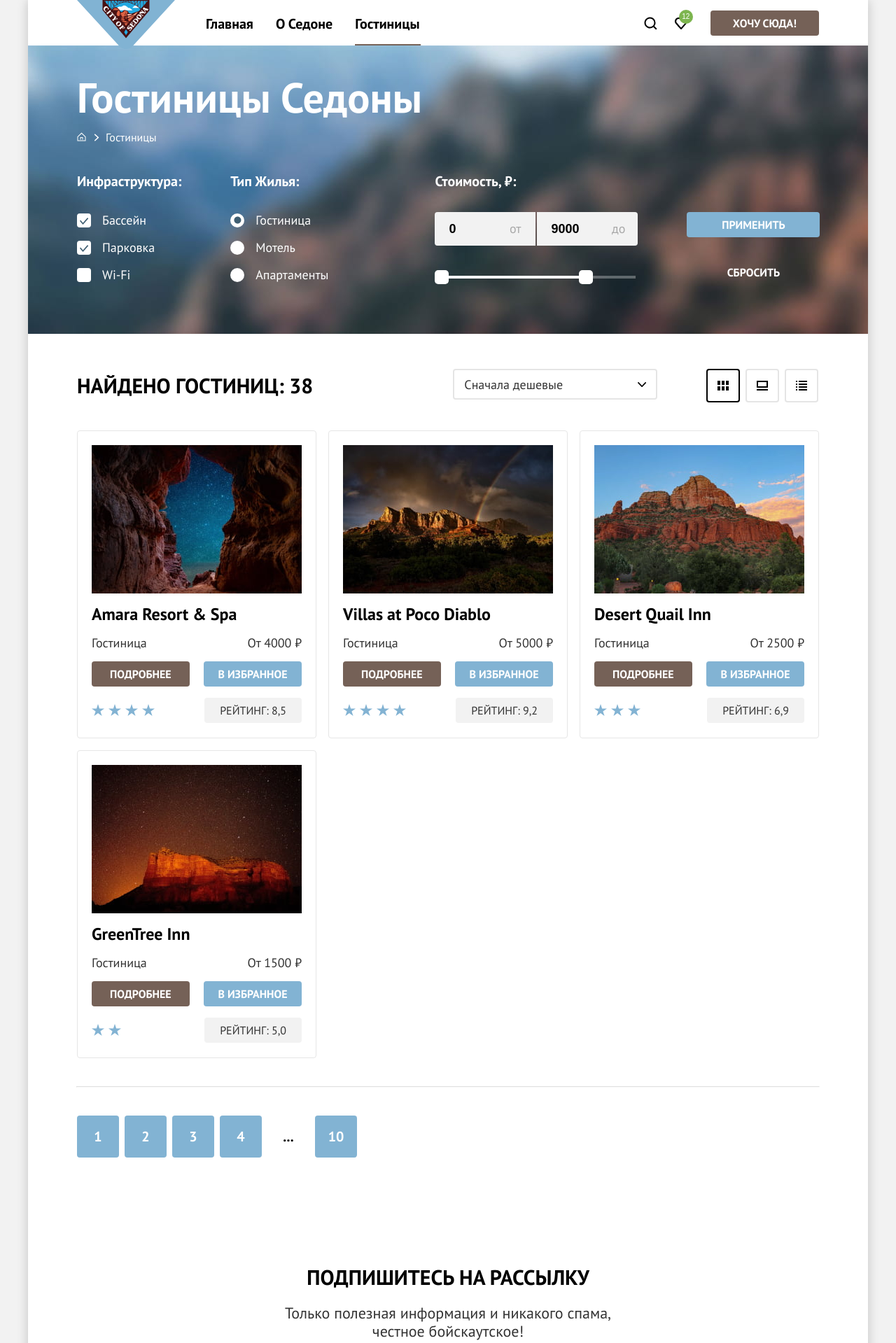
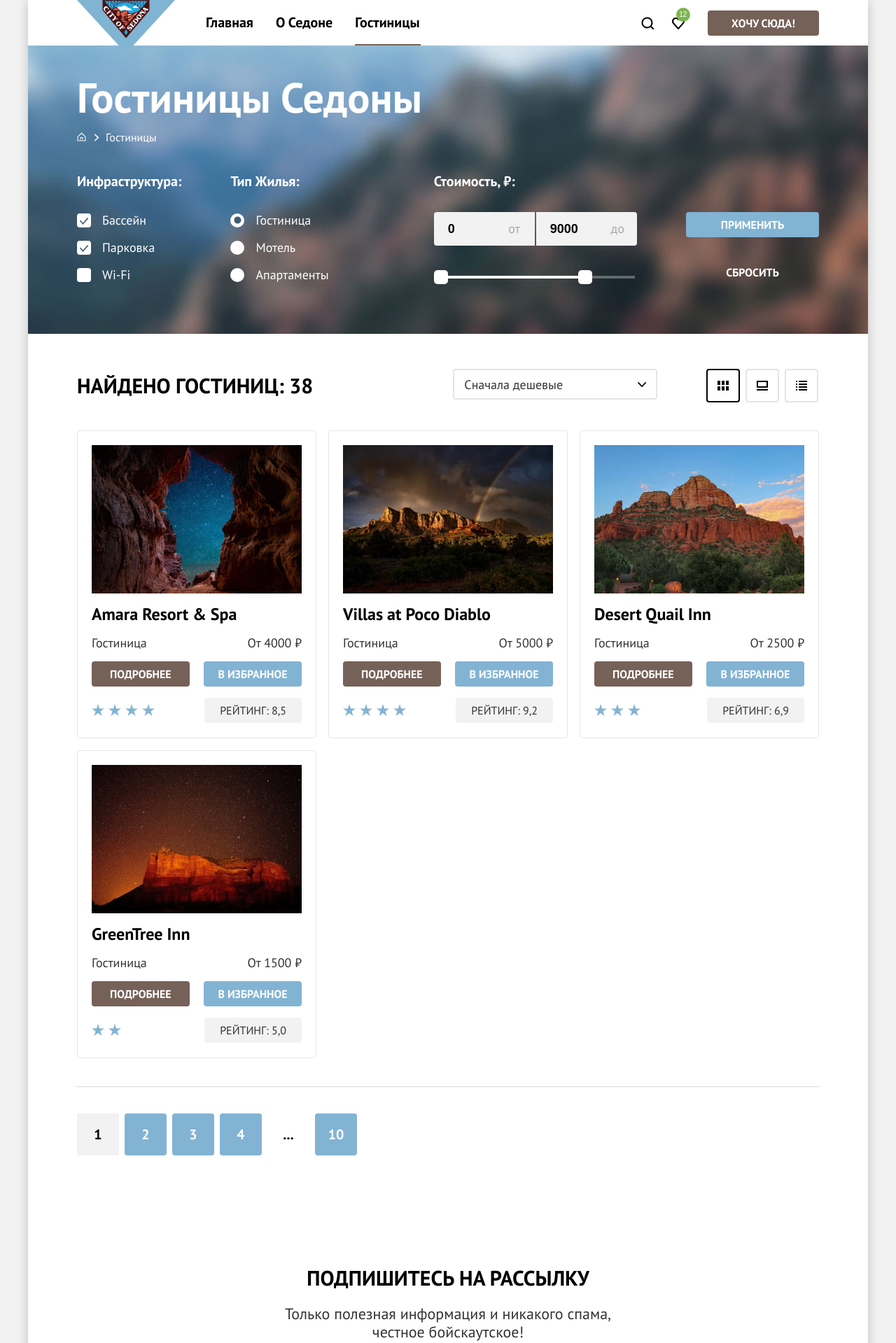
Before and after one commit to htmlacademy-htmlcss/2217743-sedona-35, a plain HTML site: page 3/catalog.html in a window 1280 px wide. Shown: the top 1919 px of the page at 70% size. Drawn offline with Linux system fonts and the light colour scheme.

Commit message:
:heavy_check_mark: Сборка #3

```diff
--- a/3/catalog.html
+++ b/3/catalog.html
@@ -239,12 +239,12 @@
 
       <div class="pagination">
         <ul class="pagination-list">
-          <li class="pagination-item"><a href="" class="pagination-current">1</a></li>
-          <li class="pagination-item"><a href="" class="pagination-current">2</a></li>
-          <li class="pagination-item"><a href="" class="pagination-current">3</a></li>
-          <li class="pagination-item"><a href="" class="pagination-current">4</a></li>
-          <li class="pagination-item"><a href="" class="pagination-current">...</a></li>
-          <li class="pagination-item"><a href="" class="pagination-current">10</a></li>
+          <li class="pagination-item"><a href="#" class="pagination-current">1</a></li>
+          <li class="pagination-item"><a href="#" class="pagination-current">2</a></li>
+          <li class="pagination-item"><a href="#" class="pagination-current">3</a></li>
+          <li class="pagination-item"><a href="#" class="pagination-current">4</a></li>
+          <li class="pagination-item"><div class="pagination-current">...</div></li>
+          <li class="pagination-item"><a href="#" class="pagination-current">10</a></li>
         </ul>
       </div>
 
--- a/3/styles/style.css
+++ b/3/styles/style.css
@@ -72,7 +72,7 @@
   font-size: 10px;
   line-height: 20px;
   right: -1px;
-  top: -8px;
+  top: -11px;
 }
 
 .button-like:focus svg,
@@ -88,7 +88,7 @@
 .navigation-item {
   position: relative;
   margin: auto;
-  padding: 20px 16px;
+  padding: 18px 16px 22px;
 }
 
 .navigation-user {
@@ -145,7 +145,7 @@
 .navigation-list .navigation-link:focus,
 .navigation-list .navigation-link:hover {
   border-bottom: 2px solid #756257;
-  padding-bottom: 16px;
+  padding-bottom: 18px;
   outline: none;
 }
 
@@ -163,7 +163,7 @@
 
 .navigation-btn {
   font-family: 'PT Sans';
-  padding: 8px 32px;
+  padding: 8px 34px;
   margin: auto 0;
   border-radius: 4px;
   font-weight: 700;
@@ -192,7 +192,7 @@
   display: flex;
   flex-direction: column;
   justify-content: flex-end;
-  margin-top: 550px;
+  margin-top: 553px;
 }
 
 .definition h1 {
@@ -531,6 +531,7 @@
 
 .breadcrumbs {
   display: flex;
+  flex-wrap: wrap;
   list-style: none;
   padding: 0;
   margin: 0;
@@ -569,6 +570,7 @@
 
 .form-catalog {
   display: flex;
+  flex-wrap: wrap;
   justify-content: space-between;
 }
 
@@ -586,7 +588,7 @@
 }
 
 .catalog-filter-price {
-  margin-left: 82px;
+  margin-left: 80px;
 }
 
 .catalog-filter-title {
@@ -1090,8 +1092,9 @@
 .pagination-list {
   list-style: none;
   display: flex;
-  padding: 0;
-  margin: 40px 70px 57px;
+  flex-wrap: wrap;
+  padding: 0;
+  margin: 37px 70px 61px;
 }
 
 .pagination-item {
@@ -1111,8 +1114,14 @@
   background: #F2F2F2;
 }
 
-.pagination-item:nth-child(5) {
-  background: none;
+.pagination-item:nth-child(5) div{
+  background: white;
+  color: black;
+}
+
+.pagination-item:first-child a {
+  color: black;
+  background: #F2F2F2;
 }
 
 .pagination-item:nth-child(5) a {
@@ -1159,6 +1168,8 @@
   align-items: center;
   margin: 0;
   padding: 0;
+  flex-wrap: wrap;
+  max-width: 150px;
 }
 
 .page-footer {
```
